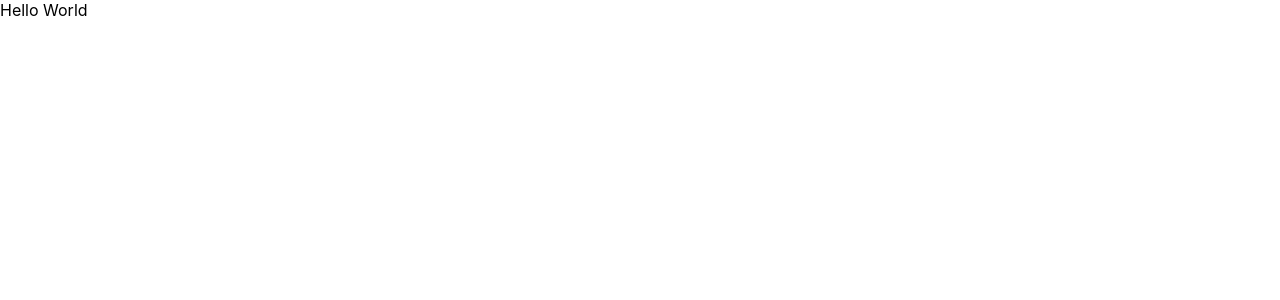
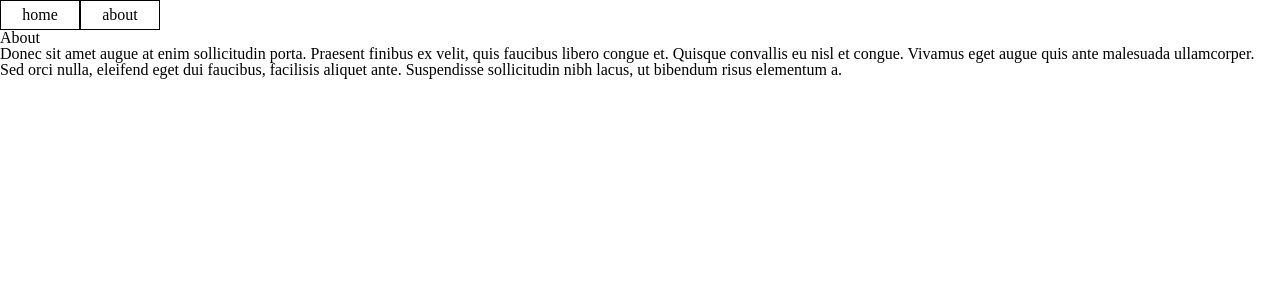
Before and after one commit to raccoon91/dev-raccoon-v2, a React (Create React App) app: page /about in a window 1280 px wide. Shown: the top 300 px of the page. Built offline with nearby package versions, Linux system fonts and the light colour scheme.

Commit message:
add page animation

```diff
--- a/src/App.tsx
+++ b/src/App.tsx
@@ -1,7 +1,22 @@
-import React from 'react';
+import React, { FC } from "react";
+import { BrowserRouter as Router, Route, Switch } from "react-router-dom";
 
-function App() {
-  return <div>Hello World</div>;
-}
+import HomePage from "page/HomePage";
+import AboutPage from "page/AboutPage";
+
+const App: FC = () => {
+  const handleChangeRoute = async () => {
+    console.log("hi");
+  };
+
+  return (
+    <Router>
+      <Route path="/" onChange={handleChangeRoute}>
+        <Route exact path="/" component={HomePage} />
+        <Route exact path="/about" component={AboutPage} />
+      </Route>
+    </Router>
+  );
+};
 
 export default App;
--- a/src/components/About.tsx
+++ b/src/components/About.tsx
@@ -1,8 +1,28 @@
 import React, { FC } from "react";
+import styled, { css } from "styled-components";
 
-const About: FC = () => {
+interface IAboutContainerProps {
+  mount: boolean;
+}
+const AboutContainer = styled.div<IAboutContainerProps>`
+  transform: translateY(10%);
+  opacity: 0;
+  transition: opacity 0.5s, transform 0.5s;
+
+  ${({ mount }) =>
+    mount &&
+    css`
+      opacity: 1;
+      transform: translateY(0);
+    `}
+`;
+
+interface IAboutProps {
+  mount: boolean;
+}
+const About: FC<IAboutProps> = ({ mount }) => {
   return (
-    <div>
+    <AboutContainer mount={mount}>
       <h1>About</h1>
       <p>
         Donec sit amet augue at enim sollicitudin porta. Praesent finibus ex velit, quis faucibus libero congue et.
@@ -10,7 +30,7 @@ const About: FC = () => {
         eleifend eget dui faucibus, facilisis aliquet ante. Suspendisse sollicitudin nibh lacus, ut bibendum risus
         elementum a.
       </p>
-    </div>
+    </AboutContainer>
   );
 };
 
--- /dev/null
+++ b/src/components/Header.tsx
@@ -0,0 +1,54 @@
+import React, { FC } from "react";
+import styled from "styled-components";
+import { useHistory } from "react-router-dom";
+
+const HeaderContainer = styled.header`
+  display: flex;
+`;
+
+const HeaderLink = styled.nav`
+  width: 80px;
+  height: 30px;
+  border: 1px solid black;
+  text-align: center;
+  line-height: 28px;
+  cursor: pointer;
+  transition: border-bottom-color 0.5s;
+
+  &.active {
+    border-bottom-color: red;
+  }
+`;
+
+interface IHeaderProps {
+  routerChangeEvent: () => void;
+}
+const Header: FC<IHeaderProps> = ({ routerChangeEvent }) => {
+  const history = useHistory();
+  const { pathname } = history.location;
+
+  const onChangeRoute = (e: React.MouseEvent<HTMLDivElement>): void => {
+    const { path } = e.currentTarget.dataset;
+
+    if (path && path !== pathname) {
+      routerChangeEvent();
+
+      setTimeout(() => {
+        history.push(path);
+      }, 500);
+    }
+  };
+
+  return (
+    <HeaderContainer>
+      <HeaderLink data-path="/" onClick={onChangeRoute}>
+        home
+      </HeaderLink>
+      <HeaderLink data-path="/about" onClick={onChangeRoute}>
+        about
+      </HeaderLink>
+    </HeaderContainer>
+  );
+};
+
+export default Header;
--- a/src/components/Home.tsx
+++ b/src/components/Home.tsx
@@ -1,15 +1,35 @@
 import React, { FC } from "react";
+import styled, { css } from "styled-components";
 
-const Home: FC = () => {
+interface IHomeContainerProps {
+  mount: boolean;
+}
+const HomeContainer = styled.div<IHomeContainerProps>`
+  transform: translateY(10%);
+  opacity: 0;
+  transition: opacity 0.5s, transform 0.5s;
+
+  ${({ mount }) =>
+    mount &&
+    css`
+      opacity: 1;
+      transform: translateY(0);
+    `}
+`;
+
+interface IHomeProps {
+  mount: boolean;
+}
+const Home: FC<IHomeProps> = ({ mount }) => {
   return (
-    <div>
+    <HomeContainer mount={mount}>
       <h1>Home</h1>
       <p>
         Lorem ipsum dolor sit amet, consectetur adipiscing elit. Nullam aliquet, purus vitae eleifend tristique, lorem
         magna volutpat orci, et vehicula erat erat nec elit. Aenean posuere nunc ac cursus facilisis. Aenean vel porta
         turpis, ut iaculis justo.
       </p>
-    </div>
+    </HomeContainer>
   );
 };
 
--- a/src/index.css
+++ b/src/index.css
@@ -1,13 +1,140 @@
+/* http://meyerweb.com/eric/tools/css/reset/
+   v2.0 | 20110126
+   License: none (public domain)
+*/
+
+html,
+body,
+div,
+span,
+applet,
+object,
+iframe,
+h1,
+h2,
+h3,
+h4,
+h5,
+h6,
+p,
+blockquote,
+pre,
+a,
+abbr,
+acronym,
+address,
+big,
+cite,
+code,
+del,
+dfn,
+em,
+img,
+ins,
+kbd,
+q,
+s,
+samp,
+small,
+strike,
+strong,
+sub,
+sup,
+tt,
+var,
+b,
+u,
+i,
+center,
+dl,
+dt,
+dd,
+ol,
+ul,
+li,
+fieldset,
+form,
+label,
+legend,
+table,
+caption,
+tbody,
+tfoot,
+thead,
+tr,
+th,
+td,
+article,
+aside,
+canvas,
+details,
+embed,
+figure,
+figcaption,
+footer,
+header,
+hgroup,
+menu,
+nav,
+output,
+ruby,
+section,
+summary,
+time,
+mark,
+audio,
+video {
+  margin: 0;
+  padding: 0;
+  border: 0;
+  font-size: 100%;
+  font: inherit;
+  vertical-align: baseline;
+}
+/* HTML5 display-role reset for older browsers */
+article,
+aside,
+details,
+figcaption,
+figure,
+footer,
+header,
+hgroup,
+menu,
+nav,
+section {
+  display: block;
+}
 body {
-  margin: 0;
-  font-family: -apple-system, BlinkMacSystemFont, 'Segoe UI', 'Roboto', 'Oxygen',
-    'Ubuntu', 'Cantarell', 'Fira Sans', 'Droid Sans', 'Helvetica Neue',
-    sans-serif;
-  -webkit-font-smoothing: antialiased;
-  -moz-osx-font-smoothing: grayscale;
+  line-height: 1;
+}
+ol,
+ul {
+  list-style: none;
+}
+blockquote,
+q {
+  quotes: none;
+}
+blockquote:before,
+blockquote:after,
+q:before,
+q:after {
+  content: "";
+  content: none;
+}
+table {
+  border-collapse: collapse;
+  border-spacing: 0;
 }
 
-code {
-  font-family: source-code-pro, Menlo, Monaco, Consolas, 'Courier New',
-    monospace;
+/* https://css-tricks.com/box-sizing/ */
+
+html {
+  box-sizing: border-box;
 }
+*,
+*:before,
+*:after {
+  box-sizing: inherit;
+}
--- /dev/null
+++ b/src/page/AboutPage.tsx
@@ -0,0 +1,29 @@
+import React, { FC, useState, useEffect } from "react";
+
+import Header from "components/Header";
+import About from "components/About";
+
+const AboutPage: FC = () => {
+  const [mount, setMount] = useState<boolean>(false);
+
+  useEffect(() => {
+    const timer = setTimeout(() => {
+      setMount(true);
+    }, 200);
+
+    return () => clearTimeout(timer);
+  }, []);
+
+  const routerChangeEvent = (): void => {
+    setMount(false);
+  };
+
+  return (
+    <>
+      <Header routerChangeEvent={routerChangeEvent} />
+      <About mount={mount} />
+    </>
+  );
+};
+
+export default AboutPage;
--- /dev/null
+++ b/src/page/HomePage.tsx
@@ -0,0 +1,29 @@
+import React, { FC, useEffect, useState } from "react";
+
+import Header from "components/Header";
+import Home from "components/Home";
+
+const HomePage: FC = () => {
+  const [mount, setMount] = useState<boolean>(false);
+
+  useEffect(() => {
+    const timer = setTimeout(() => {
+      setMount(true);
+    }, 200);
+
+    return () => clearTimeout(timer);
+  }, []);
+
+  const routerChangeEvent = (): void => {
+    setMount(false);
+  };
+
+  return (
+    <>
+      <Header routerChangeEvent={routerChangeEvent} />
+      <Home mount={mount} />
+    </>
+  );
+};
+
+export default HomePage;
```
Also changed, not shown: src/index.tsx (+5 -5 lines).
